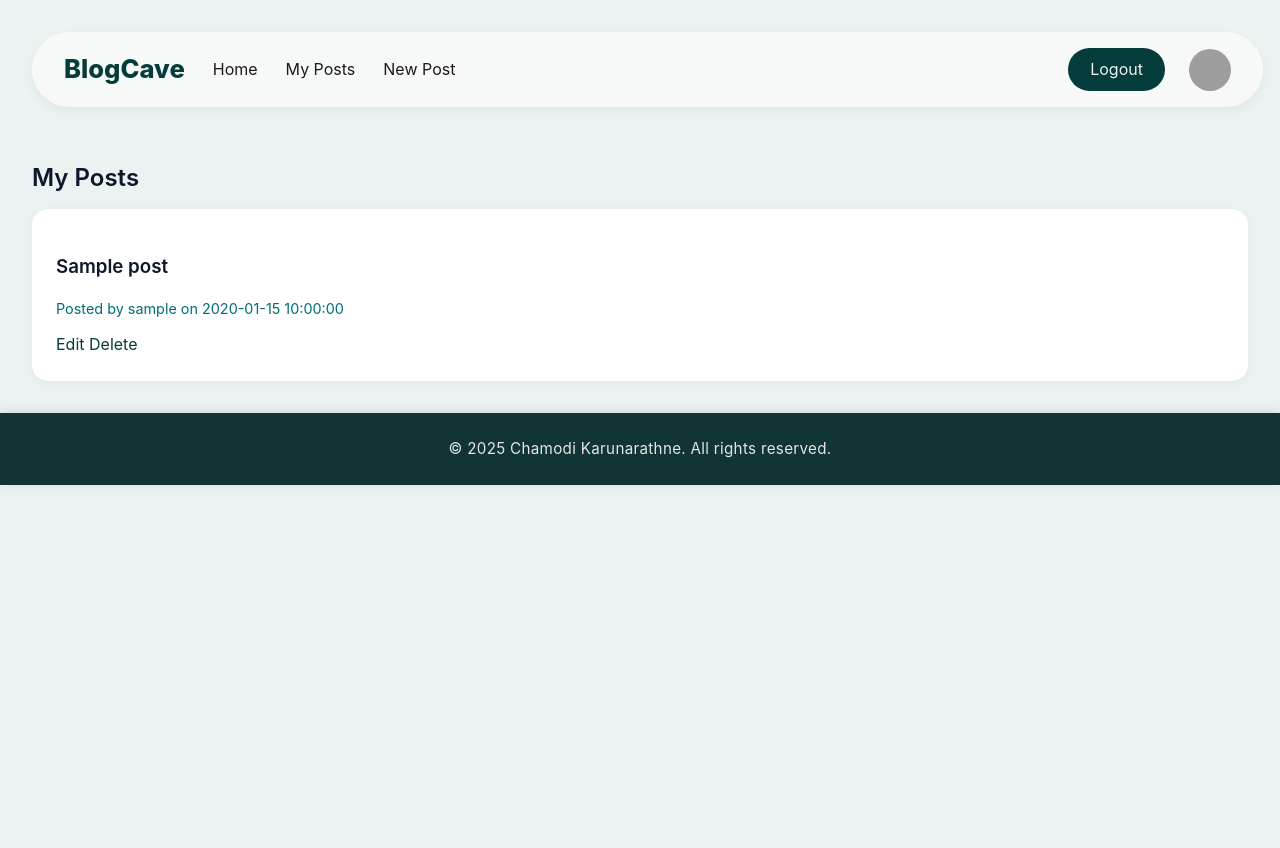
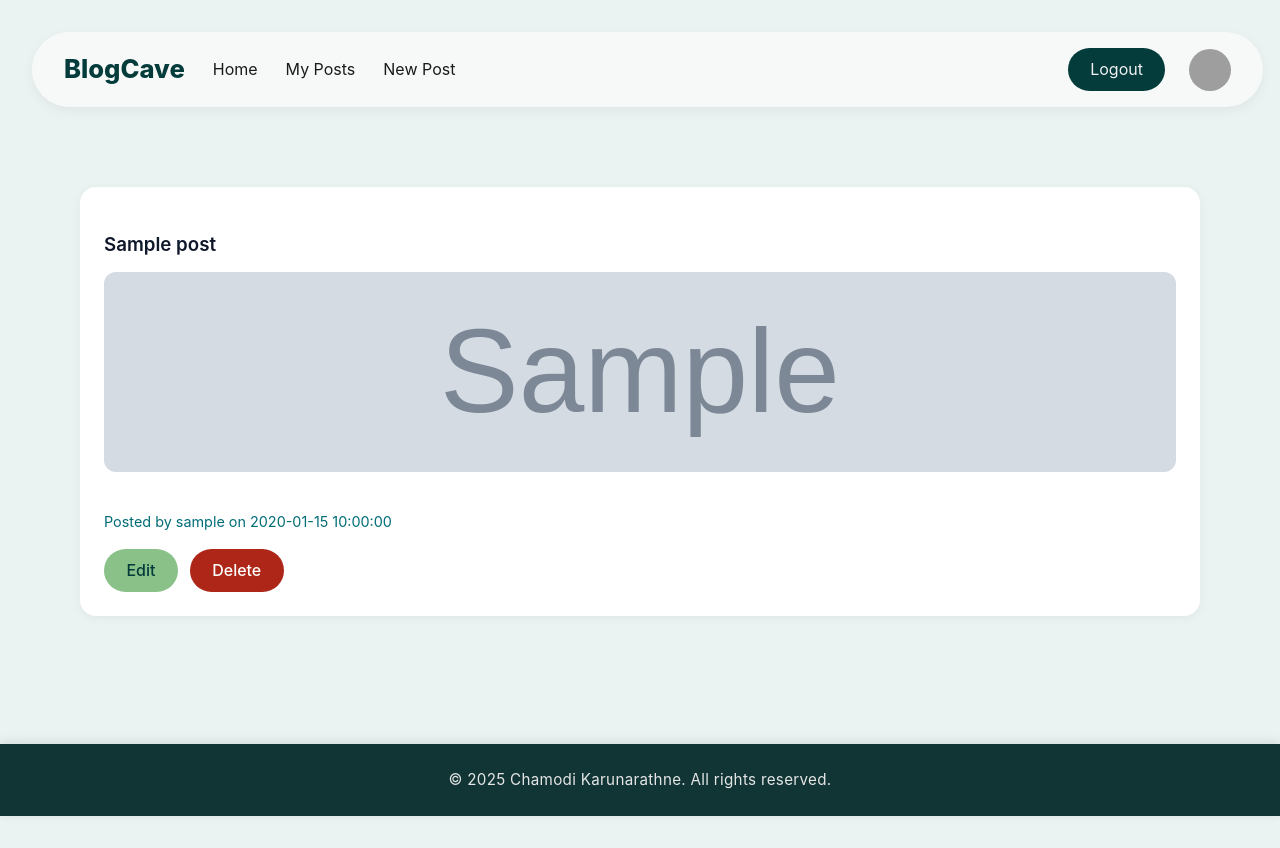
Before and after one commit to Chamodi-Karunarathne/php_blog_project, a PHP site: page /pages/my_posts.php in a window 1280 px wide. Run offline with PHP 8.4, Linux system fonts and the light colour scheme; the visitor is signed in with stand-in values (Sample User, id 1); tables that the repository leaves empty or names only in its code hold one stand-in row (values such as "Sample post"); grey boxes marked "Sample" are stand-in pictures; some libraries are stand-ins or nearby versions; grey boxes are pictures that could not be loaded.

Commit message:
Refactor code structure for improved readability and maintainability

```diff
--- a/assets/style.css
+++ b/assets/style.css
@@ -161,7 +161,7 @@ button:hover, .btn:hover {
   height: 140px;
   border-radius: 50%;
   overflow: hidden;
-  border: 3px solid var(--accent--mid);
+  /*border: 3px solid var(--accent--mid);*/
   margin-bottom: 1rem;
 }
 
@@ -391,3 +391,38 @@ button:hover, .btn:hover {
   background: #8ac189fd;
   color: #043b3b;
 }
+
+/* ---------- Actions Button Styles ---------- */
+.actions {
+  display: flex;
+  gap: 0.75rem;
+  margin-top: 1rem;
+}
+
+.action-btn {
+  display: inline-flex;
+  align-items: center;
+  justify-content: center;
+  padding: 0.55rem 1.4rem;
+  border-radius: 60px;
+  font-weight: 500;
+  background: #8ac189fd;
+  color: #043b3b;
+  transition: background 0.3s ease, color 0.3s ease;
+}
+
+.action-btn:hover {
+  background: #043b3b;
+  color: #f5f5f5fd;
+  text-decoration: none;
+}
+
+.delete-action {
+  background: #ad2617;
+  color: #fff;
+}
+
+.delete-action:hover {
+  background: #6d2017;
+  color: #fff;
+}
--- a/pages/add_post.php
+++ b/pages/add_post.php
@@ -63,7 +63,6 @@ if ($_SERVER["REQUEST_METHOD"] == "POST") {
 <?php include '../components/navbar.php'; ?>
 
 <body>
-    <h2>Add a New Post</h2>
     <p style="color:green;"><?php echo $message; ?></p>
 
     <form method="POST" action="add_post.php" enctype="multipart/form-data">
--- a/pages/edit_post.php
+++ b/pages/edit_post.php
@@ -63,12 +63,13 @@ if ($_SERVER["REQUEST_METHOD"] == "POST") {
 <head>
     <title>Edit Post</title>
     <link rel="stylesheet" href="../assets/style.css">
+    <link rel="stylesheet" href="/php_blog_project/assets/nav.css">
+    <link rel="stylesheet" href="/php_blog_project/assets/footer.css">
     <link rel="stylesheet" href="https://cdn.jsdelivr.net/simplemde/latest/simplemde.min.css">
 </head>
 <?php include '../components/navbar.php'; ?>
 
 <body>
-<h1>Edit Post</h1>
 <p style="color:red;"><?php echo $message; ?></p>
 
 <form method="POST" enctype="multipart/form-data">
--- a/pages/my_posts.php
+++ b/pages/my_posts.php
@@ -44,52 +44,53 @@ if ($role === 'admin') {
 </head>
 <body>
     <?php include '../components/navbar.php'; ?>
-    <h2>My Posts</h2>
+    <main class="home-layout">
+      <div class="main-content">
+        <header>
           <?php if (isset($_SESSION["message"])): ?>
-        <p style="color:green;"><?php echo $_SESSION["message"]; unset($_SESSION["message"]); ?></p>
+            <p class="success-msg"><?php echo $_SESSION["message"]; unset($_SESSION["message"]); ?></p>
           <?php endif; ?>
-
+        </header>
 
         <?php if ($result->num_rows > 0): ?>
+          <section class="posts-container">
             <?php while ($row = $result->fetch_assoc()): ?>
               <div class="post">
                 <h3><?php echo htmlspecialchars($row['title']); ?></h3>
                 <div class="markdown-content"
                     data-content="<?php echo htmlspecialchars($row['content'], ENT_QUOTES); ?>">
                 </div>
+                <?php if (!empty($row['image'])): ?>
+                  <img src="../uploads/<?php echo htmlspecialchars($row['image']); ?>" alt="Post image">
+                <?php endif; ?>
                 <p class="meta">
                     Posted by <?php echo htmlspecialchars($row["username"]); ?>
                     on <?php echo $row["created_at"]; ?>
                 </p>
-
                 <div class="actions">
-                    <a href="edit_post.php?id=<?php echo $row['id']; ?>">Edit</a>
-                    <a href="delete_post.php?id=<?php echo $row['id']; ?>" class="delete" onclick="return confirm('Are you sure you want to delete this post?');">Delete</a>
+                    <a href="edit_post.php?id=<?php echo $row['id']; ?>" class="action-btn">Edit</a>
+                    <a href="delete_post.php?id=<?php echo $row['id']; ?>" class="action-btn delete-action" onclick="return confirm('Are you sure you want to delete this post?');">Delete</a>
                 </div>
               </div>
             <?php endwhile; ?>
+          </section>
         <?php else: ?>
           <p>You haven’t created any posts yet.</p>
         <?php endif; ?>
-
-    <!-- Include Showdown.js for Markdown rendering -->
+      </div>
+    </main>
     <script src="https://cdn.jsdelivr.net/npm/showdown/dist/showdown.min.js"></script>
     <script>
         const converter = new showdown.Converter({ emoji: true });
         document.querySelectorAll(".markdown-content").forEach(div => {
             const raw = div.getAttribute("data-content");
             let html = converter.makeHtml(raw);
-
-            // Show only the first 100 characters of Markdown as preview
             if (html.length > 400) {
                 html = html.substring(0, 400) + "...";
             }
-
             div.innerHTML = html;
         });
     </script>
-
+    <?php include '../components/footer.php'; ?>
 </body>
-<?php include '../components/footer.php'; ?>
-
 </html>
--- a/pages/profile.php
+++ b/pages/profile.php
@@ -60,6 +60,8 @@ $stmt->close();
   <meta charset="UTF-8">
   <title>My Profile</title>
   <link rel="stylesheet" href="../assets/style.css">
+  <link rel="stylesheet" href="/php_blog_project/assets/nav.css">
+  <link rel="stylesheet" href="/php_blog_project/assets/footer.css">
 </head>
 <body>
 
```
Also changed, not shown: uploads/06ea8a81db1c7fb2cb3a64c1c122be74.jpg (added), uploads/30e524988640e181e427e28e8aa97f9d.jpg (added), uploads/9f22671a71d900a0f887c80c9c3b0eb8.jpg (added). Lines whose indentation alone changed are shown as unchanged.
